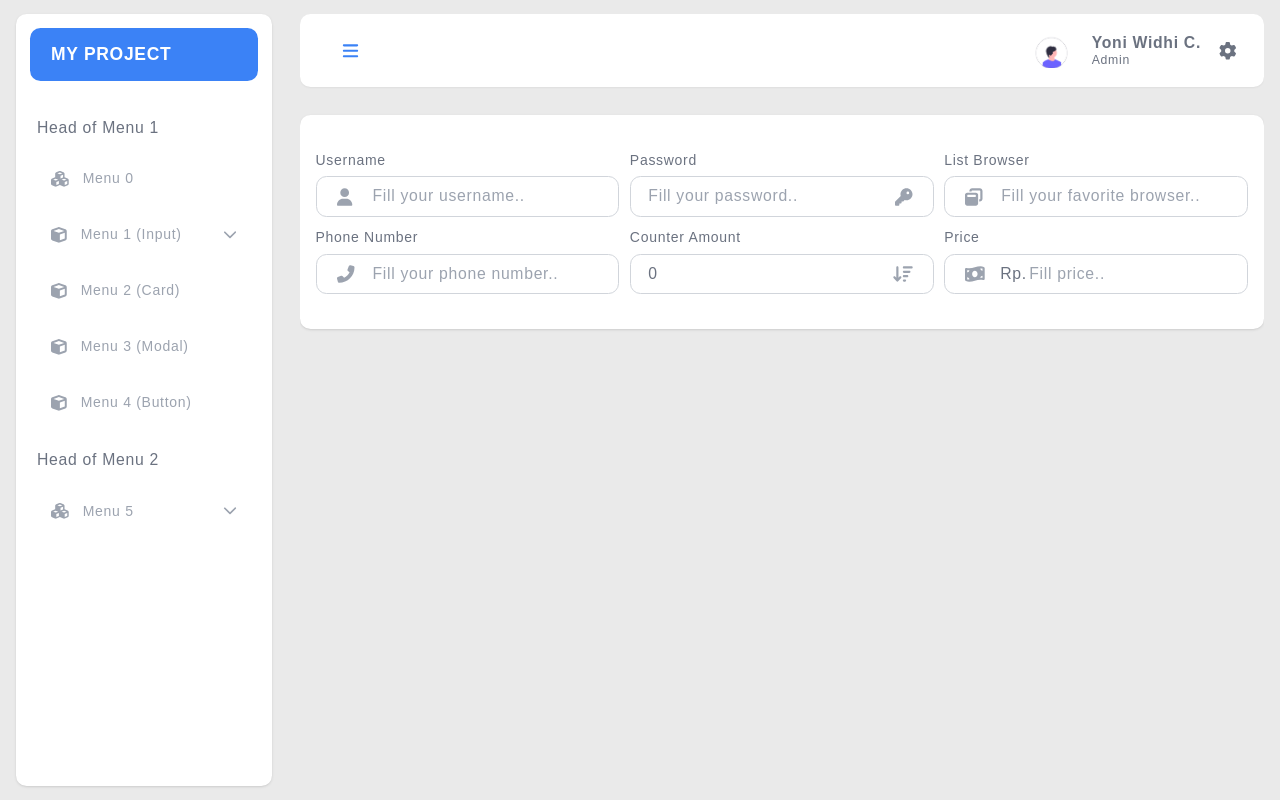
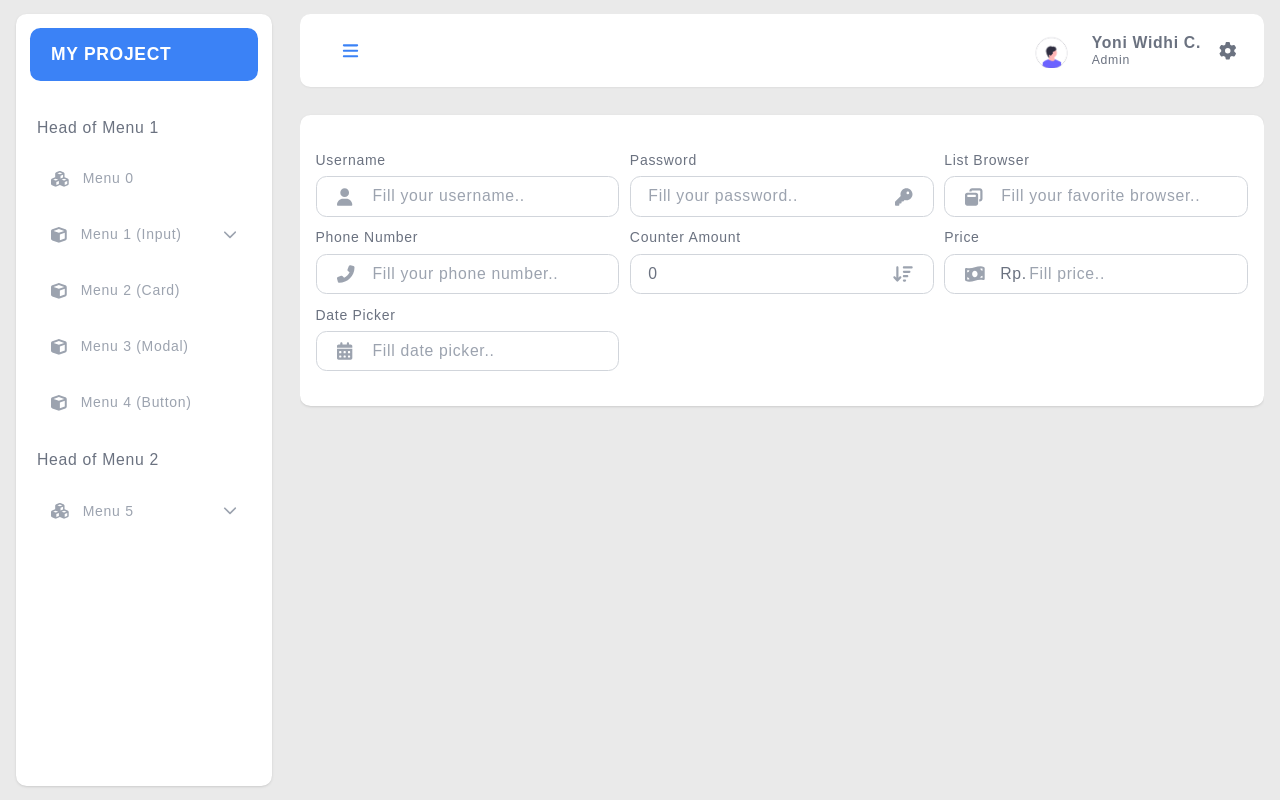
Before and after one commit to NichiNect/pasfica, a Nuxt app: page /admin/input in a window 1280 px wide. Built offline with nearby package versions, Linux system fonts and the light colour scheme.

Commit message:
Input date time picker stuff, add momentjs popperjs vcalendar package, etc

```diff
--- /dev/null
+++ b/components/base/input/Date.vue
@@ -0,0 +1,128 @@
+<script setup>
+import moment from 'moment';
+moment.locale('id');
+
+/**
+ * * Variables
+ */
+const props = defineProps([
+  'placeholder', 'inputValue', 'name', 'label', 'icon', 'iconPosition', 'disabled', 'useFormat', 'mode'
+]);
+const emit = defineEmits(['onFocus', 'onBlur']);
+
+const focus = ref(false);
+const inputValue = ref('');
+const formatDate = ref(null);
+const dateRef = ref(new Date());
+
+/**
+ * * Methods
+ */
+const changeDate = (e) => {
+  // inputValue.value = moment(e.date).format(formatDate.value);
+  inputValue.value = moment(dateRef.value).format(formatDate.value);
+}
+
+const onFocusHandler = () => {
+
+  setTimeout(() => {
+    focus.value = true;
+    emit('onFocus');
+  }, 150);
+}
+
+const onBlurHandler = () => {
+
+  setTimeout(() => {
+    // focus.value = false;
+    // emit('onBlur');
+  }, 200)
+}
+
+/**
+ * * Hooks & Watcher
+ */
+onMounted(() => {
+
+  if (props.useFormat) {
+    formatDate.value = props.useFormat;
+  } else {
+    formatDate.value = "DD-MM-YYYY";
+  }
+});
+</script>
+
+<template>
+  <div :class="[
+    'form_control',
+    disabled ? 'opacity-60' : '',
+  ]">
+
+    <label
+      :for="props.name"
+      :class="[
+        focus ? 'text-primary' : ''
+      ]"
+    >
+      {{ props.label }}
+    </label>
+
+    <div class="relative">
+      <input
+        type="text"
+        :inputmode="'numeric'"
+        :value="inputValue"
+        :placeholder="props.placeholder"
+        :class="[
+          (props.iconPosition == 'right') ? 'pl-5 pr-14' : (props.icon) ? 'pl-16 pr-5' : 'pl-5 pr-5',
+          focus ? 'bg-primary' : ''
+        ]"
+        :name="props.name"
+        :id="props.name"
+        :disabled="props.disabled ? true: false"
+        autocomplete="off"
+        @focus="onFocusHandler"
+        @blur="onBlurHandler"
+      />
+
+      <FontAwesomeIcon
+        v-if="props.icon"
+        :icon="props.icon"
+        :class="[
+          'absolute text-gray-400 text-xl top-1/2 -translate-y-1/2',
+          (props.iconPosition == 'right') ? 'right-1 mr-5' : 'left-1 ml-5',
+          focus ? 'text-primary' : ''
+        ]"
+      />
+
+      <div
+        v-if="!props.disabled && focus"
+        class="text-center"
+      >
+        <div class="fixed top-0 left-0 z-20 w-full h-full bg-black opacity-30"
+          @click="() => {
+            focus = false;
+          }"
+        ></div>
+
+        <div :class="[
+          'absolute z-30 w-full p-5 bg-white border-2 rounded-lg shadow-lg',
+          'right-0 translate-x-1/2'
+        ]">
+
+          <ClientOnly>
+            <VDatePicker
+              :attributes="[{
+                highlight: 'blue',
+                dates: [inputValue ? moment(inputValue, formatDate, true).format() : new Date()]
+              }]"
+              :mode="props.mode"
+              v-model="dateRef"
+              @dayclick="changeDate"
+            />
+          </ClientOnly>
+        </div>
+      </div>
+    </div>
+  </div>
+</template>
--- a/nuxt.config.ts
+++ b/nuxt.config.ts
@@ -2,7 +2,10 @@
 export default defineNuxtConfig({
   devtools: { enabled: true },
   modules: [
-    '@nuxtjs/tailwindcss'
+    '@nuxtjs/tailwindcss',
+  ],
+  plugins: [
+    { src: '~/plugins/vcalendar.js', mode: 'client' },
   ],
   css: [
     '@fortawesome/fontawesome-svg-core/styles.css',
--- a/package.json
+++ b/package.json
@@ -18,6 +18,9 @@
     "@fortawesome/free-regular-svg-icons": "^6.4.2",
     "@fortawesome/free-solid-svg-icons": "^6.4.2",
     "@fortawesome/vue-fontawesome": "^3.0.3",
-    "@nuxtjs/tailwindcss": "^6.8.0"
+    "@nuxtjs/tailwindcss": "^6.8.0",
+    "@popperjs/core": "^2.11.8",
+    "moment": "^2.29.4",
+    "v-calendar": "^3.0.3"
   }
 }
--- a/pages/admin/input/index.vue
+++ b/pages/admin/input/index.vue
@@ -1,5 +1,5 @@
 <script setup>
-import { faKey, faMoneyBillWave, faPhoneAlt, faSortAmountAsc, faUser, faWindowRestore } from '@fortawesome/free-solid-svg-icons';
+import { faCalendarAlt, faKey, faMoneyBillWave, faPhoneAlt, faSortAmountAsc, faUser, faWindowRestore } from '@fortawesome/free-solid-svg-icons';
 
 /**
  * * Layouts
@@ -66,5 +66,16 @@ import { faKey, faMoneyBillWave, faPhoneAlt, faSortAmountAsc, faUser, faWindowRe
       :icon="faMoneyBillWave"
       minValue="0"
     />
+
+    <!-- <VCalendar mode="date" :highlight="true" /> -->
+    <BaseInputDate
+      name="datePicker"
+      label="Date Picker"
+      placeholder="Fill date picker.."
+      iconPosition="left"
+      :icon="faCalendarAlt"
+      mode="dateTime"
+      useFormat="DD-MM-YYYY HH:mm:ss"
+      />
   </div>
 </template>
--- /dev/null
+++ b/plugins/vcalendar.js
@@ -0,0 +1,8 @@
+import 'v-calendar/style.css';
+import { Calendar, DatePicker } from 'v-calendar';
+
+
+export default defineNuxtPlugin((nuxtApp) => {
+  nuxtApp.vueApp.component('VDatePicker', DatePicker);
+  nuxtApp.vueApp.component('VCalendar', Calendar);
+})
```
Also changed, not shown: 1 other file (tests, documents, lock files or other folders).
